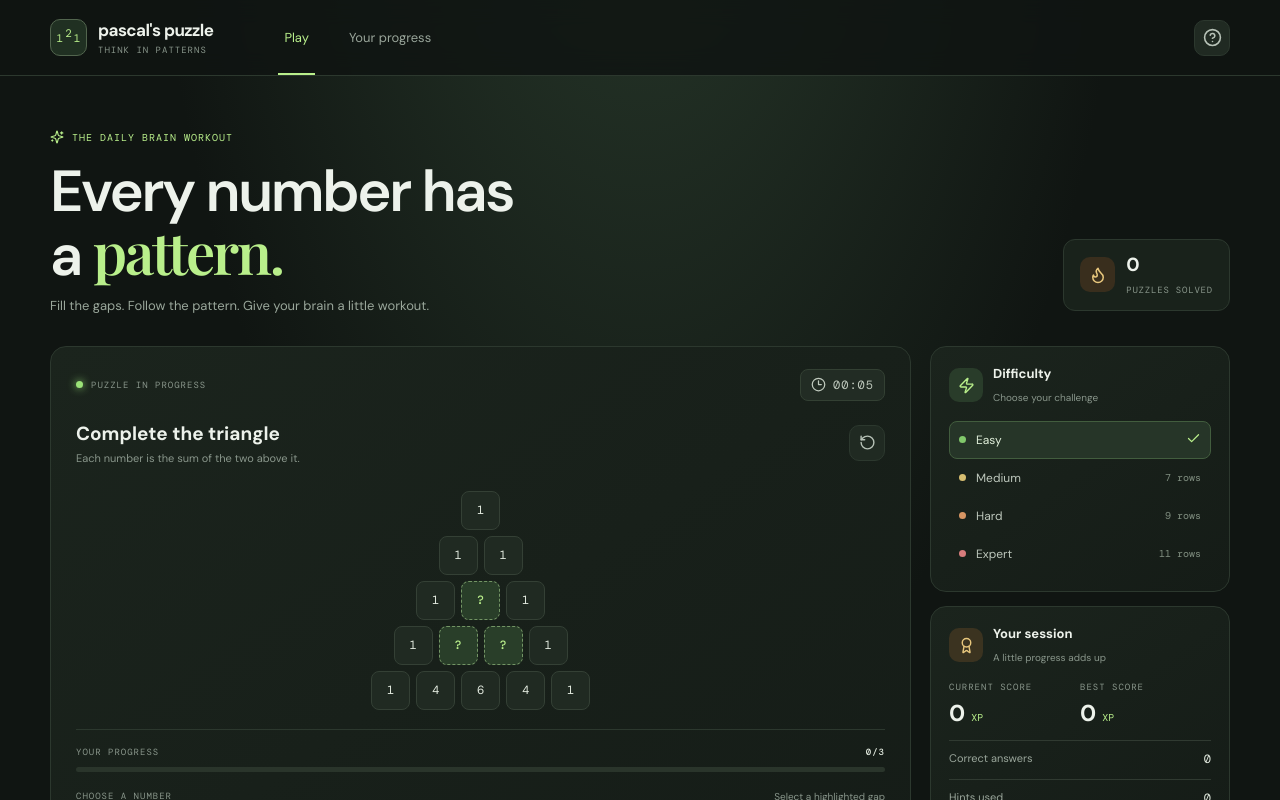
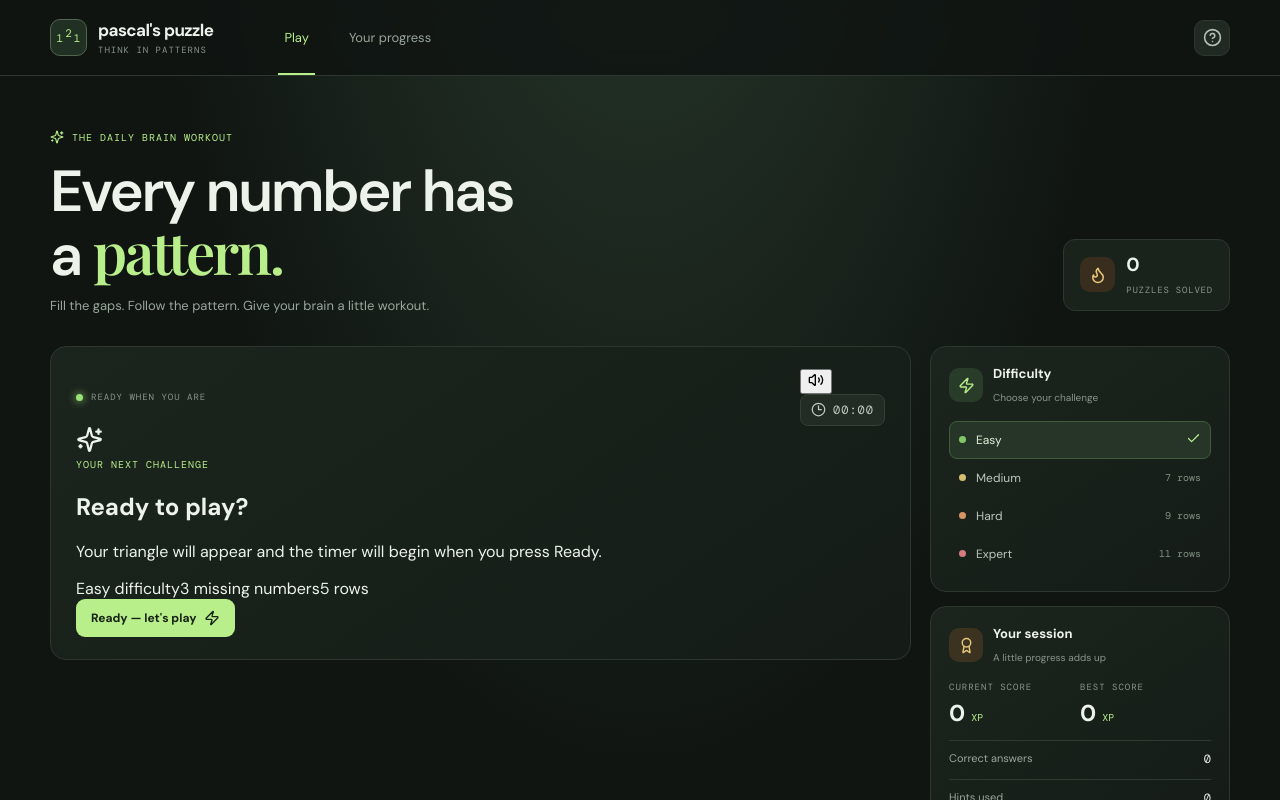
Before and after one commit to LameckM/pascals-puzzle, a React (Vite) app: page / in a window 1280 px wide. Shown: the top 800 px of the page. Built offline with nearby package versions, Linux system fonts and the light colour scheme; a web font is replaced by a local one.

Commit message:
Add ready-to-start game flow and sound effects

```diff
--- a/src/App.jsx
+++ b/src/App.jsx
@@ -1,8 +1,32 @@
 import { useEffect, useMemo, useState } from 'react';
-import { Award, Check, CircleHelp, Clock3, Flame, Lightbulb, RotateCcw, Sparkles, Target, Trophy, X, Zap } from 'lucide-react';
+import { Award, Check, CircleHelp, Clock3, Flame, Lightbulb, RotateCcw, Sparkles, Target, Trophy, Volume2, VolumeX, X, Zap } from 'lucide-react';
 import { createPuzzle, DIFFICULTIES, formatTime, getNumberOptions } from './gameEngine';
 
 const KEY = 'pascals-puzzle-progress-v1';
+function playTone(kind, enabled) {
+  if (!enabled) return;
+  try {
+    const AudioContextClass = window.AudioContext || window.webkitAudioContext;
+    if (!AudioContextClass) return;
+    const ctx = new AudioContextClass();
+    const notes = kind === 'correct' ? [660, 880] : kind === 'win' ? [523, 659, 784, 1047] : kind === 'hint' ? [440, 554] : [190, 145];
+    notes.forEach((frequency, index) => {
+      const oscillator = ctx.createOscillator();
+      const gain = ctx.createGain();
+      oscillator.type = kind === 'wrong' ? 'triangle' : 'sine';
+      oscillator.frequency.value = frequency;
+      gain.gain.setValueAtTime(0.0001, ctx.currentTime + index * 0.11);
+      gain.gain.exponentialRampToValueAtTime(0.12, ctx.currentTime + index * 0.11 + 0.015);
+      gain.gain.exponentialRampToValueAtTime(0.0001, ctx.currentTime + index * 0.11 + 0.18);
+      oscillator.connect(gain);
+      gain.connect(ctx.destination);
+      oscillator.start(ctx.currentTime + index * 0.11);
+      oscillator.stop(ctx.currentTime + index * 0.11 + 0.2);
+    });
+    window.setTimeout(() => ctx.close(), notes.length * 120 + 300);
+  } catch { /* Audio is optional; gameplay should never depend on it. */ }
+}
+
 const emptyStats = { gamesPlayed: 0, puzzlesSolved: 0, totalPoints: 0, bestScore: 0 };
 function loadStats() {
   try { return { ...emptyStats, ...JSON.parse(localStorage.getItem(KEY) || '{}') }; }
@@ -18,6 +42,9 @@ export default function App() {
   const [mistakes, setMistakes] = useState(0);
   const [hints, setHints] = useState(0);
   const [seconds, setSeconds] = useState(0);
+  const [started, setStarted] = useState(false);
+  const [soundEnabled, setSoundEnabled] = useState(true);
+  const [feedback, setFeedback] = useState('');
   const [finished, setFinished] = useState(false);
   const [stats, setStats] = useState(loadStats);
   const [tab, setTab] = useState('play');
@@ -26,13 +53,13 @@ export default function App() {
 
   const options = useMemo(() => getNumberOptions(puzzle), [puzzle]);
   const correctCount = puzzle.missing.filter(({row,col}) => answers[row + '-' + col] === puzzle.solution[row][col]).length;
-  const complete = correctCount === puzzle.total;
+  const complete = started && correctCount === puzzle.total;
 
   useEffect(() => {
-    if (finished || tab !== 'play') return undefined;
+    if (!started || finished || tab !== 'play') return undefined;
     const timer = window.setInterval(() => setSeconds((s) => s + 1), 1000);
     return () => window.clearInterval(timer);
-  }, [finished, tab]);
+  }, [started, finished, tab]);
 
   useEffect(() => { localStorage.setItem(KEY, JSON.stringify(stats)); }, [stats]);
   useEffect(() => {
@@ -44,13 +71,14 @@ export default function App() {
   useEffect(() => {
     if (!complete || finished) return;
     setFinished(true);
+    playTone('win', soundEnabled);
     setStats((old) => ({
       gamesPlayed: old.gamesPlayed + 1,
       puzzlesSolved: old.puzzlesSolved + 1,
       totalPoints: old.totalPoints + score,
       bestScore: Math.max(old.bestScore, score)
     }));
-  }, [complete, finished, score]);
+  }, [complete, finished, score, soundEnabled]);
 
   function newGame(level = difficulty) {
     setDifficulty(level);
@@ -62,6 +90,8 @@ export default function App() {
     setHints(0);
     setSeconds(0);
     setFinished(false);
+    setStarted(false);
+    setFeedback('');
     setTab('play');
   }
 
@@ -69,11 +99,15 @@ export default function App() {
     if (!selected || finished) { setNotice('Select a missing cell first.'); return; }
     const key = selected.row + '-' + selected.col;
     if (puzzle.solution[selected.row][selected.col] !== number) {
+      setFeedback('wrong');
+      playTone('wrong', soundEnabled);
       setMistakes((n) => n + 1);
       setNotice('Not quite. Add the two numbers above the cell.');
       return;
     }
     if (answers[key] !== number) setScore((s) => s + DIFFICULTIES[difficulty].points);
+    setFeedback('correct');
+    playTone('correct', soundEnabled);
     setAnswers((old) => ({ ...old, [key]: number }));
     const next = puzzle.missing.find(({row,col}) => (row !== selected.row || col !== selected.col) && oldValue(answers,row,col,puzzle.solution) === false);
     setSelected(next ? { row: next.row, col: next.col } : null);
@@ -90,6 +124,8 @@ export default function App() {
     setSelected(target);
     setAnswers((old) => ({ ...old, [key]: puzzle.solution[target.row][target.col] }));
     setHints((n) => n + 1);
+    setFeedback('hint');
+    playTone('hint', soundEnabled);
     setScore((s) => Math.max(0, s - 10));
     setNotice('One answer revealed. 10 XP deducted.');
   }
@@ -113,7 +149,8 @@ export default function App() {
 
         <section className="layout">
           <article className="game-card">
-            <div className="card-top"><span className="live"><i/> PUZZLE IN PROGRESS</span><span className="timer"><Clock3 size={15}/>{formatTime(seconds)}</span></div>
+            <div className="card-top"><span className="live"><i/> {started ? (finished ? 'PUZZLE COMPLETE' : 'PUZZLE IN PROGRESS') : 'READY WHEN YOU ARE'}</span><div className="card-actions"><button className="sound-btn" onClick={() => setSoundEnabled((v) => !v)} aria-label={soundEnabled ? 'Mute sound effects' : 'Enable sound effects'}>{soundEnabled ? <Volume2 size={16}/> : <VolumeX size={16}/>}</button><span className="timer"><Clock3 size={15}/>{formatTime(seconds)}</span></div></div>
+            {!started ? <div className="ready-panel"><div className="ready-mark"><Sparkles size={27}/></div><span className="eyebrow">YOUR NEXT CHALLENGE</span><h2>Ready to play?</h2><p>Your triangle will appear and the timer will begin when you press Ready.</p><div className="ready-details"><span>{DIFFICULTIES[difficulty].label} difficulty</span><span>{puzzle.total} missing numbers</span><span>{DIFFICULTIES[difficulty].rows} rows</span></div><button className="primary ready-button" onClick={() => { setStarted(true); setSeconds(0); playTone('hint', soundEnabled); }}>Ready — let's play <Zap size={16}/></button></div> : <>
             <div className="game-title"><div><h2>Complete the triangle</h2><p>Each number is the sum of the two above it.</p></div><button className="round-btn" aria-label="Start a new puzzle" onClick={() => newGame()}><RotateCcw size={17}/></button></div>
             <div className="triangle-scroll"><div className="triangle">
               {puzzle.rows.map((row,r) => <div className="triangle-row" key={r}>{row.map((value,c) => {
@@ -121,7 +158,7 @@ export default function App() {
                 const isGap = value === null;
                 const chosen = selected?.row === r && selected?.col === c;
                 const answer = answers[key];
-                return <button key={key} disabled={!isGap || finished} onClick={() => setSelected({row:r,col:c})} className={'cell ' + (isGap ? 'gap ' : 'fixed ') + (chosen ? 'chosen ' : '') + (answer !== undefined ? 'filled' : '')} aria-label={isGap ? 'Missing number, row ' + (r+1) + ', position ' + (c+1) : 'Given ' + value}>{isGap ? (answer ?? '?') : value}</button>;
+                return <button key={key} disabled={!isGap || finished} onClick={() => setSelected({row:r,col:c})} className={'cell ' + (isGap ? 'gap ' : 'fixed ') + (chosen ? 'chosen ' : '') + (answer !== undefined ? 'filled ' : '') + (feedback ? 'feedback-' + feedback : '')} aria-label={isGap ? 'Missing number, row ' + (r+1) + ', position ' + (c+1) : 'Given ' + value}>{isGap ? (answer ?? '?') : value}</button>;
               })}</div>)}
             </div></div>
             <div className="progress"><div><span>YOUR PROGRESS</span><b>{correctCount}/{puzzle.total}</b></div><div className="track"><i style={{width:(correctCount/puzzle.total*100)+'%'}}/></div></div>
@@ -130,6 +167,7 @@ export default function App() {
                 <div className="number-bank">{options.map((n) => <button key={n} onClick={() => submitNumber(n)}>{n}</button>)}</div>
                 <div className="tools"><button onClick={useHint}><Lightbulb size={16}/> Use a hint <small>−10 XP</small></button><span><Target size={14}/> {mistakes} mistakes</span></div>
               </div>}
+            </>}
           </article>
 
           <aside className="sidebar">
```
